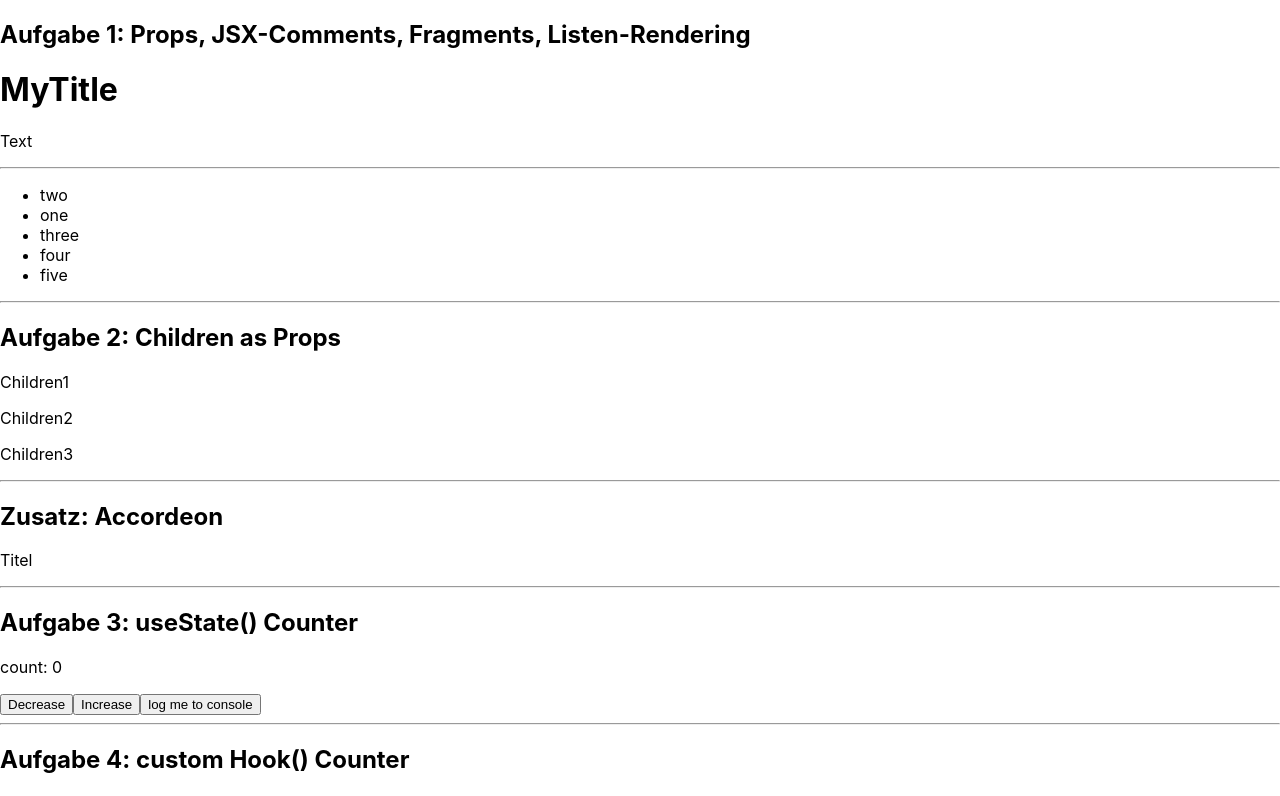
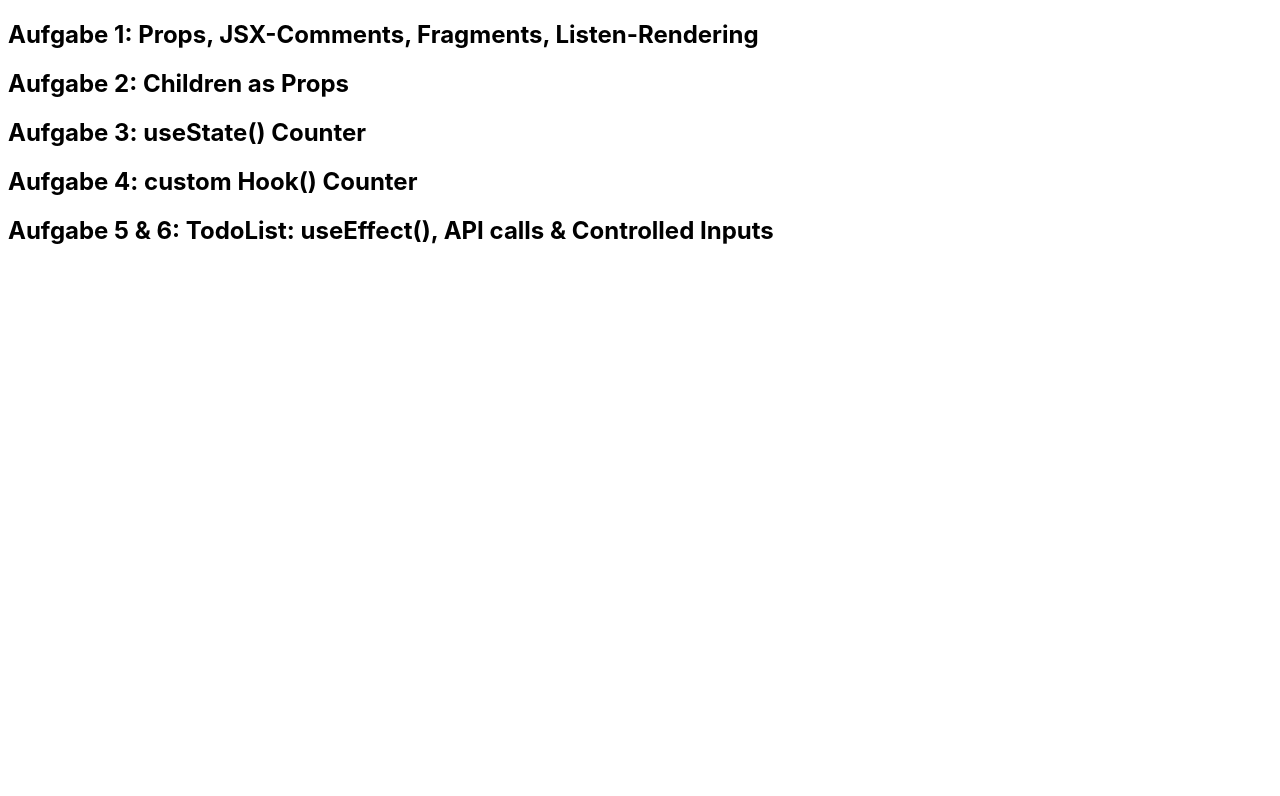
Before and after one commit to sandstorm/react-training-november-2021, a React (Create React App) app: page / in a window 1280 px wide. Shown: the top 796 px of the page. Built offline with nearby package versions, Linux system fonts and the light colour scheme; no server answers.

Commit message:
TASK: Add Filters to TodoList

```diff
--- a/src/App.tsx
+++ b/src/App.tsx
@@ -1,5 +1,5 @@
 import React from 'react';
-import Accordeon from './aufgaben/Accordeon';
+import Accordeon from './aufgaben/Accordeon/Accordeon';
 import ComponentWithChildren from './aufgaben/ComponentWithChildren';
 // import './App.css';
 import ComponentWithFragment from './aufgaben/ComponentWithFragment';
@@ -34,28 +34,31 @@ const listOfStrings = [
 function App() {
   return (
     <div className="App">
-      <h2>Aufgabe 1: Props, JSX-Comments, Fragments, Listen-Rendering</h2>
+      <Accordeon title="Aufgabe 1: Props, JSX-Comments, Fragments, Listen-Rendering">
         <ComponentWithFragment title={'MyTitle'} />
-      <hr />
         <List items={listOfStrings} />
-      <hr />
-      <h2>Aufgabe 2: Children as Props</h2>
+      </Accordeon>
+
+      <Accordeon title="Aufgabe 2: Children as Props">
         <ComponentWithChildren>
           <p>Children1</p>
           <p>Children2</p>
           <p>Children3</p>
         </ComponentWithChildren>
-      <hr />
-      <h2>Zusatz: Accordeon</h2>
-      <Accordeon />
-      <hr />
-      <h2>Aufgabe 3: useState() Counter</h2>
+      </Accordeon>
+
+      <Accordeon title="Aufgabe 3: useState() Counter">
         <Counter step={10} />
-      <hr />
-      <h2>Aufgabe 4: custom Hook() Counter</h2>
+      </Accordeon>
+
+      <Accordeon title="Aufgabe 4: custom Hook() Counter">
         <CounterWithCustomHook step={10} />
-      <h2>Aufgabe 5: TodoList: useEffect() & API calls</h2>
+      </Accordeon>
+
+      <Accordeon title="Aufgabe 5 & 6: TodoList: useEffect(), API calls & Controlled Inputs">
         <TodoList url="https://jsonplaceholder.typicode.com/todos" />
+      </Accordeon>
+
     </div>
   );
 }
--- a/src/aufgaben/Accordeon.tsx
+++ /dev/null
@@ -1,22 +0,0 @@
-import { useCallback, useState } from "react"
-
-const Accordeon = () => {
-    // this component re-renders every time this state (isExpanded) changes (exactly like props)
-    const [isExpanded, setExpanded] = useState(false)
-
-    // this callback is recreated every time any variable in the dependency array ([isExpanded]) changes
-    // this also rerenders the component
-    // Hint: In this scenario it is obviously not neccessary to wrap the click handler into "useCallback", but
-    //       if a component gets more state, it becomes a viable performance optimization
-    const handleClick = useCallback(() => setExpanded(!isExpanded), [isExpanded])
-
-    return (
-        <div>
-            <p onClick={handleClick}>Titel</p>
-            {/* if isExpanded == true (truthy) then everything after the "&&" is evaluated (rendered) */}
-            {isExpanded && <div>Content</div>}
-        </div>
-    )
-}
-
-export default Accordeon
--- /dev/null
+++ b/src/aufgaben/Accordeon/Accordeon.css
@@ -0,0 +1,7 @@
+.accordeon__title {
+    cursor: pointer;
+}
+
+.accordeon__title:hover {
+    background-color: lightblue;
+}
--- /dev/null
+++ b/src/aufgaben/Accordeon/Accordeon.tsx
@@ -0,0 +1,23 @@
+import { FC, useCallback, useState } from "react"
+import './Accordeon.css'
+
+type Props = {
+    title: string
+}
+
+const Accordeon: FC<Props> = (props) => {
+    // this component re-renders every time this state (isExpanded) changes (exactly like props)
+    const [isExpanded, setExpanded] = useState(false)
+
+    const handleClick = useCallback(() => setExpanded(prev => !prev), [])
+
+    return (
+        <div className="accordeon">
+            <h2 className="accordeon__title" onClick={handleClick}>{props.title}</h2>
+            {/* if isExpanded == true (truthy) then everything after the "&&" is evaluated (rendered) */}
+            {isExpanded && props.children}
+        </div>
+    )
+}
+
+export default Accordeon
--- a/src/aufgaben/TodoList/TodoList.tsx
+++ b/src/aufgaben/TodoList/TodoList.tsx
@@ -24,16 +24,38 @@ type Props = {
 
 const TodoList = (props: Props) => {
     const [todos, setTodos] = useState<Array<Todo>>([])
+    const [isCompletedFilterActive, setIsCompletedFilterActive] = useState(false)
+    const [titleFilter, setTitleFilter] = useState('')
 
     useEffect(() => {
         fetchTodos(props.url).then(setTodos)
     }, [props.url, setTodos])
 
+    const handleIsCompletedFilterChange = () => setIsCompletedFilterActive(!isCompletedFilterActive)
+
+    const handleTitleFilterChange: React.ChangeEventHandler<HTMLInputElement> = (event) => {
+        setTitleFilter(event.target.value)
+    }
+
+    const filteredTodosByCompleted = isCompletedFilterActive
+        ? todos.filter(todo => todo.completed === false)
+        : todos
+
+    const filteredTodosByTitle = titleFilter.length > 0
+        ? filteredTodosByCompleted.filter(todo => todo.title.includes(titleFilter))
+        : filteredTodosByCompleted
+
     return (
         <div>
             <h2>TodoList</h2>
+
+            <input type="text" value={titleFilter} onChange={handleTitleFilterChange} placeholder="search" />
+
+            <input id="filterCompleted" type="checkbox" checked={isCompletedFilterActive} onChange={handleIsCompletedFilterChange} />
+            <label htmlFor="filterCompleted">hide completed todos</label>
+
             <ul>
-                {todos.map(todo => <TodoListItem key={todo.id} completed={todo.completed} title={todo.title} />)}
+                {filteredTodosByTitle.map(todo => <TodoListItem key={todo.id} completed={todo.completed} title={todo.title} />)}
             </ul>
         </div>
     )
--- a/src/index.css
+++ b/src/index.css
@@ -1,5 +1,4 @@
 body {
-  margin: 0;
   font-family: -apple-system, BlinkMacSystemFont, 'Segoe UI', 'Roboto', 'Oxygen',
     'Ubuntu', 'Cantarell', 'Fira Sans', 'Droid Sans', 'Helvetica Neue',
     sans-serif;
```
Also changed, not shown: 1 other file (tests, documents, lock files or other folders). Lines whose indentation alone changed are shown as unchanged.
